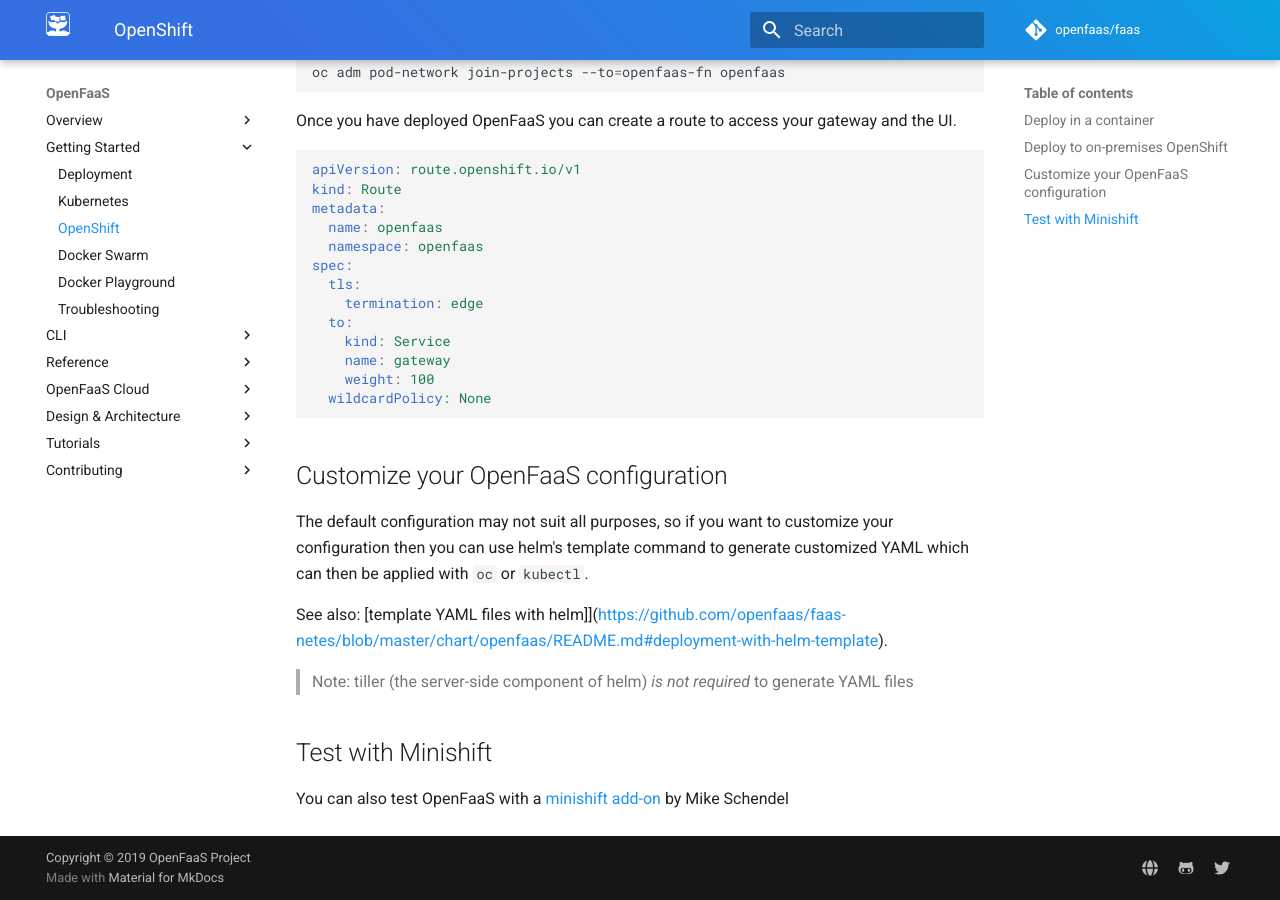
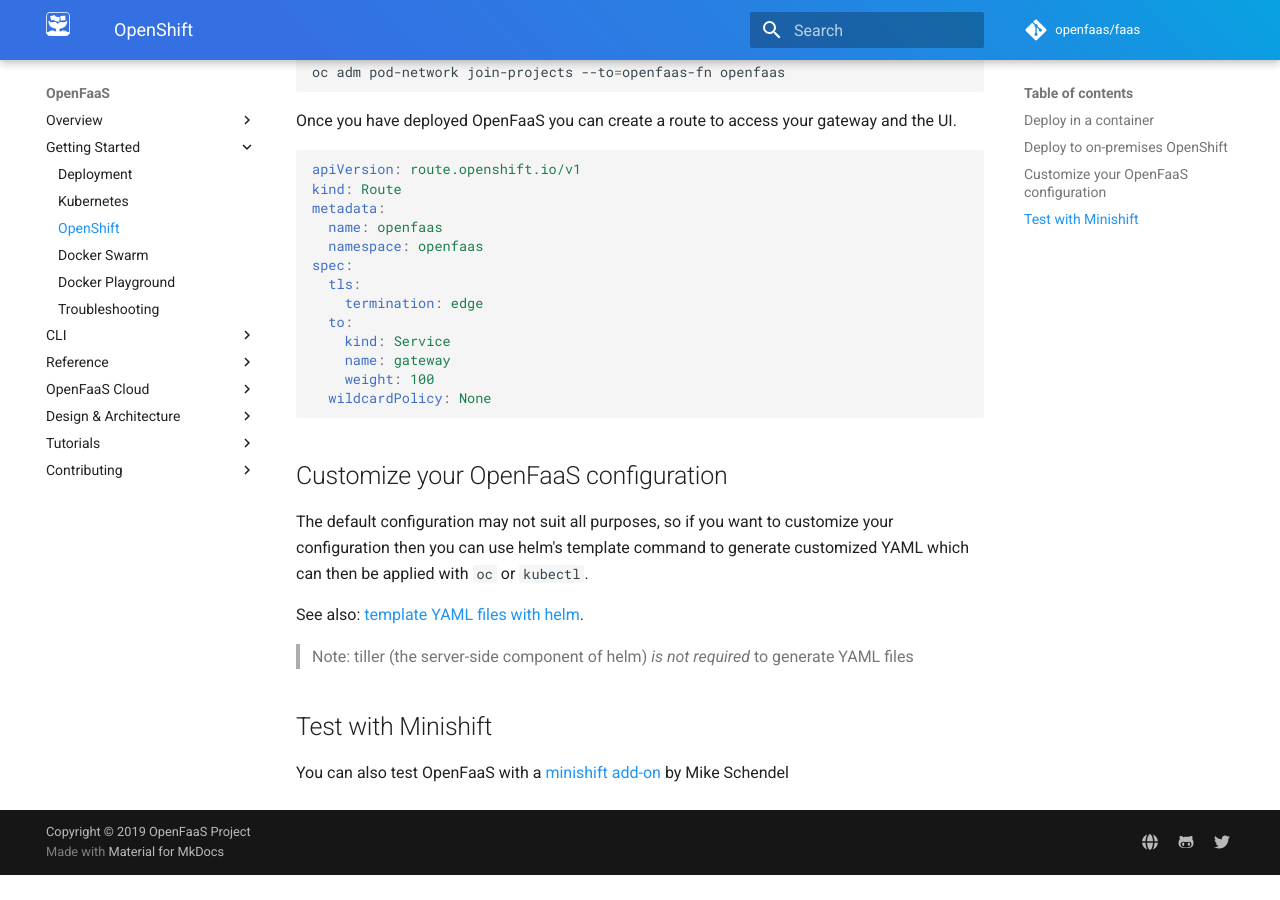
Before and after one commit to openfaas/docs, an MkDocs documentation site: the page built from docs/deployment/openshift.md, in a window 1280 px wide and 900 px high, scrolled down 614 px. Built offline with MkDocs 1.6.1 and Material for MkDocs 9.7.7, drawn with Linux system fonts in a browser that asks for light colours; comment, search, counter and statistics services are not loaded; after the commit the page ends 1489 px from its top, so only the background shows below that.

Commit message:
Fix markdown bracket
Signed-off-by: Alex Ellis <alexellis2@gmail.com>

```diff
--- a/docs/deployment/openshift.md
+++ b/docs/deployment/openshift.md
@@ -45,7 +45,7 @@ spec:
 
 The default configuration may not suit all purposes, so if you want to customize your configuration then you can use helm's template command to generate customized YAML which can then be applied with `oc` or `kubectl`.
 
-See also: [template YAML files with helm]](https://github.com/openfaas/faas-netes/blob/master/chart/openfaas/README.md#deployment-with-helm-template).
+See also: [template YAML files with helm](https://github.com/openfaas/faas-netes/blob/master/chart/openfaas/README.md#deployment-with-helm-template).
 
 > Note: tiller (the server-side component of helm) *is not required* to generate YAML files
 
```
